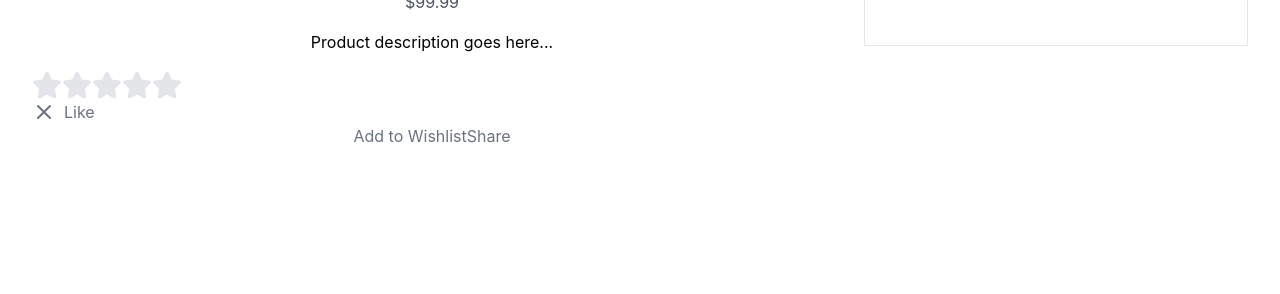
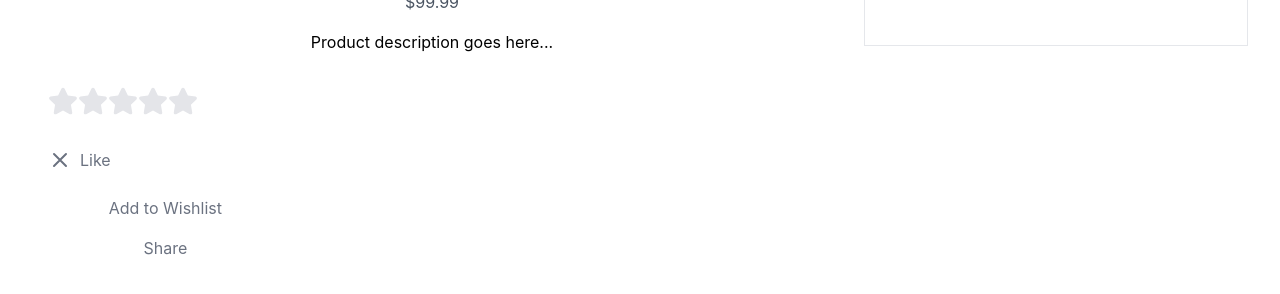
Before and after one commit to junrongggg/social-commerce, a React (Create React App) app in the folder frontend/: page /product in a window 1280 px wide. Shown: the part 478-772 px from the top of the page. Built offline with nearby package versions, Linux system fonts and the light colour scheme.

Commit message:
added padding

```diff
--- a/frontend/src/pages/product.js
+++ b/frontend/src/pages/product.js
@@ -29,7 +29,8 @@ export const ProductPage = () => {
         <h2 className="text-2xl font-semibold">Product Name</h2>
         <p className="text-gray-600">$99.99</p>
         <p className="my-4">Product description goes here...</p>
-        <div className=""><StarRating/></div>
+        <div className="w-1/3 p-4"><StarRating/></div>
+        <div className="w-2/3 p-4">
         <button
           onClick={toggleLike}
           className={`flex items-center space-x-2 ${
@@ -52,15 +53,21 @@ export const ProductPage = () => {
           </svg>
           <span>{liked ? 'Liked' : 'Like'}</span>
         </button>
+        </div>
+        <div className="w-1/3 p-2">
           <button
             onClick={addToWishlist}
             className="text-gray-500 hover:text-gray-700"
           >
             Add to Wishlist
           </button>
+        </div>
+        <div className="w-1/3 p-2">
           <button onClick={shareProduct} className="text-gray-500 hover:text-gray-700">
             Share
           </button>
+        </div>
+
       </div>
       <div className="w-1/3 p-4">
         <h3 className="text-xl font-semibold mb-4">Product Discussion</h3>
--- a/frontend/src/starRating.js
+++ b/frontend/src/starRating.js
@@ -12,7 +12,7 @@ const StarRating = () => {
                 const ratingValue = i+1;
 
                 return (
-                <label style={{ display: "inline-block" }}>
+                <label >
                     <input
                     type="radio"
                      name="rating"
```
Lines whose indentation alone changed are shown as unchanged.
